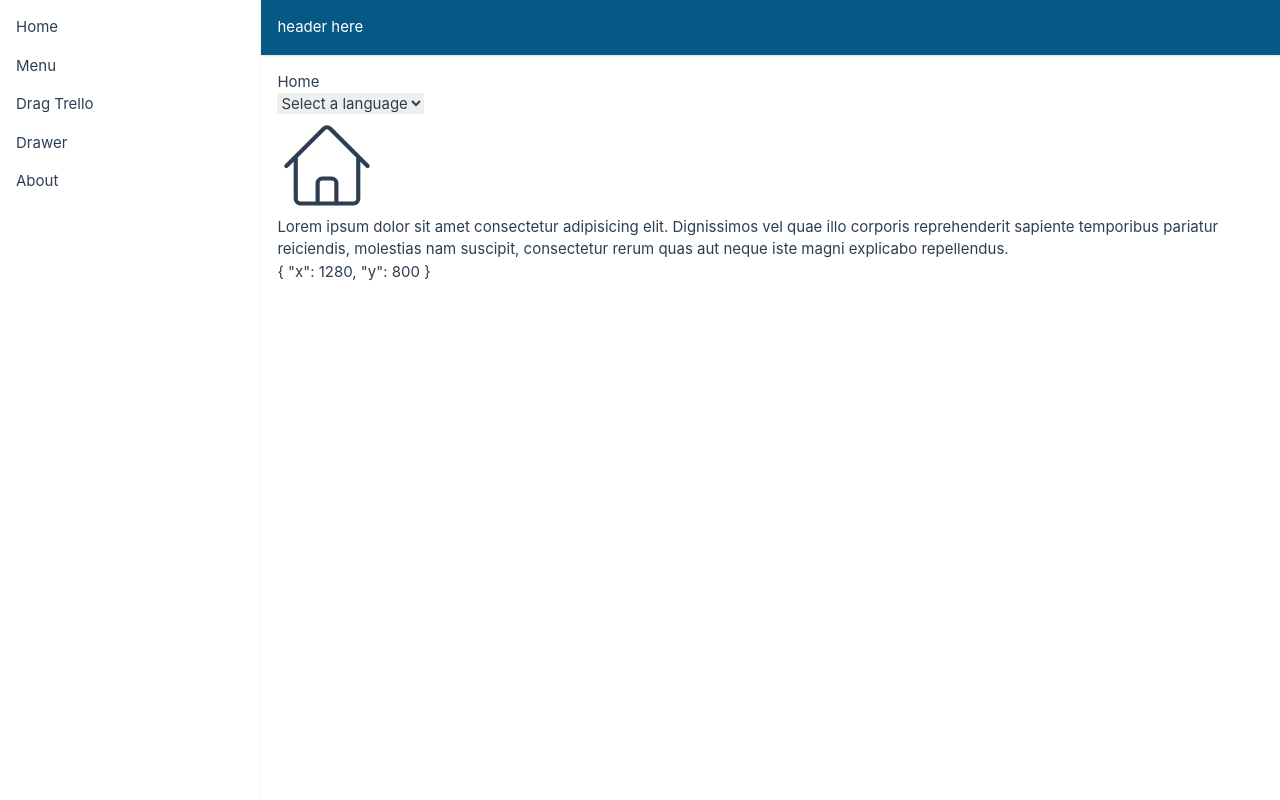
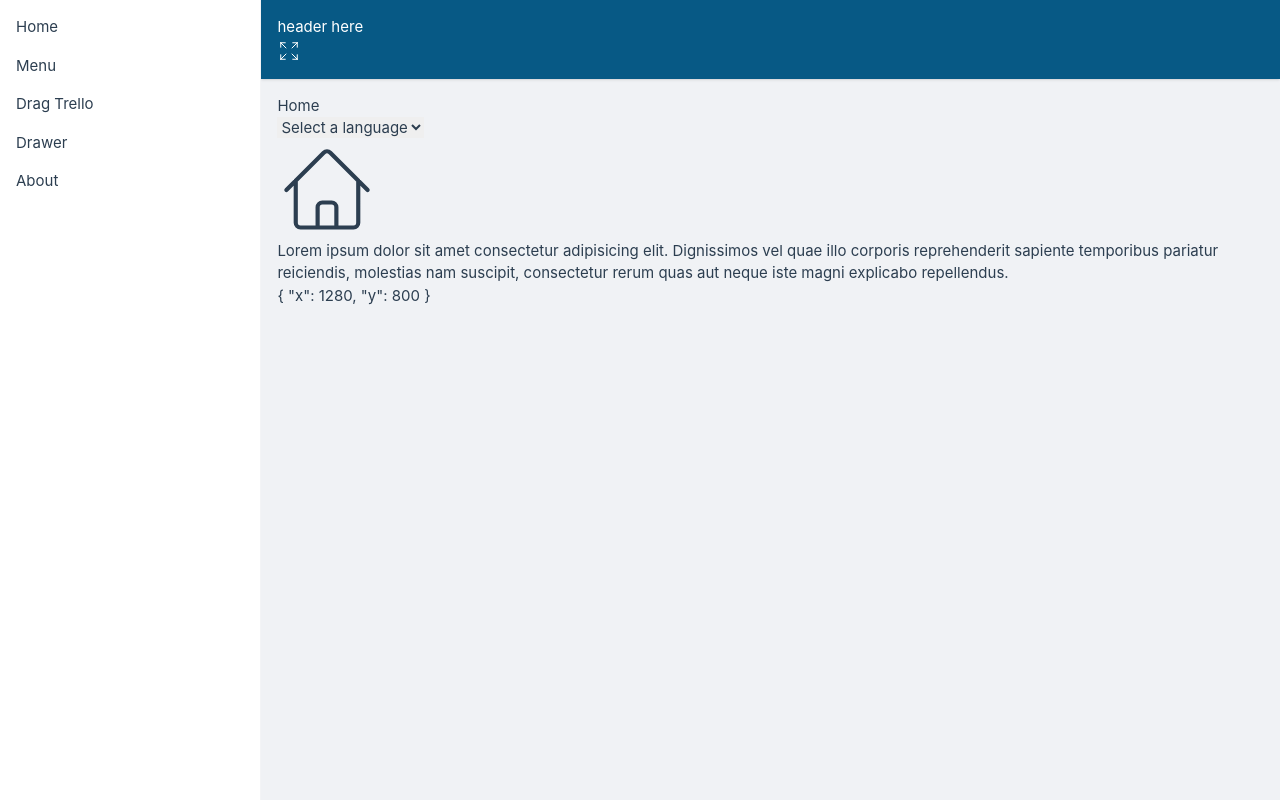
Before and after one commit to brey-soeng/vue-project-component, a Vue app: page /en in a window 1280 px wide. Built offline with nearby package versions, Linux system fonts and the light colour scheme.

Commit message:
fullscreen component

```diff
--- a/package.json
+++ b/package.json
@@ -31,6 +31,7 @@
     "postcss": "^8.4.21",
     "postcss-nesting": "^11.2.2",
     "prettier": "^2.8.4",
+    "screenfull": "^6.0.2",
     "tailwindcss": "^3.3.1",
     "vee-validate": "^4.8.4",
     "vite": "^4.1.4",
--- /dev/null
+++ b/src/components/ScreenFull.vue
@@ -0,0 +1,48 @@
+<template>
+  <div>
+    <svg-icon
+      class="cursor-pointer"
+      :name="isFullscreen ? 'Pointin' : 'Pointout'"
+      @click="handleToggle"
+    />
+  </div>
+</template>
+<script setup>
+import { onMounted, onBeforeUnmount, ref } from 'vue'
+import screenfull from 'screenfull'
+const isFullscreen = ref(false)
+
+onMounted(() => {
+  init()
+})
+onBeforeUnmount(() => {
+  destroy()
+})
+
+const handleToggle = () => {
+  if (!screenfull.isEnabled) {
+    // this.$message({
+    //   message: 'you browser can not work',
+    //   type: 'warning'
+    // })
+    return false
+  }
+  isFullscreen.value = !isFullscreen.value
+  screenfull.toggle()
+}
+const change = () => {
+  isFullscreen.value = screenfull.isFullscreen
+}
+
+const init = () => {
+  if (screenfull.isEnabled) {
+    screenfull.on('change', change())
+  }
+}
+
+const destroy = () => {
+  if (screenfull.isEnabled) {
+    screenfull.off('change', change())
+  }
+}
+</script>
--- /dev/null
+++ b/src/icons/PointinIcon.vue
@@ -0,0 +1,16 @@
+<template>
+  <svg
+    xmlns="http://www.w3.org/2000/svg"
+    fill="none"
+    viewBox="0 0 24 24"
+    stroke-width="1.5"
+    stroke="currentColor"
+    class="w-6 h-6"
+  >
+    <path
+      stroke-linecap="round"
+      stroke-linejoin="round"
+      d="M9 9V4.5M9 9H4.5M9 9L3.75 3.75M9 15v4.5M9 15H4.5M9 15l-5.25 5.25M15 9h4.5M15 9V4.5M15 9l5.25-5.25M15 15h4.5M15 15v4.5m0-4.5l5.25 5.25"
+    />
+  </svg>
+</template>
--- /dev/null
+++ b/src/icons/PointoutIcon.vue
@@ -0,0 +1,16 @@
+<template>
+  <svg
+    xmlns="http://www.w3.org/2000/svg"
+    fill="none"
+    viewBox="0 0 24 24"
+    stroke-width="1.5"
+    stroke="currentColor"
+    class="w-6 h-6"
+  >
+    <path
+      stroke-linecap="round"
+      stroke-linejoin="round"
+      d="M3.75 3.75v4.5m0-4.5h4.5m-4.5 0L9 9M3.75 20.25v-4.5m0 4.5h4.5m-4.5 0L9 15M20.25 3.75h-4.5m4.5 0v4.5m0-4.5L15 9m5.25 11.25h-4.5m4.5 0v-4.5m0 4.5L15 15"
+    />
+  </svg>
+</template>
--- a/src/layout/defaultLayout.vue
+++ b/src/layout/defaultLayout.vue
@@ -1,11 +1,11 @@
 <template>
-  <div class="relative">
+  <div class="relative bg-main">
     <!-- <div class="absolute top-0 left-0 w-full bg-dark-300 z-10">hello topbar</div>
     <div class="absolute top-2 left-0 w-full bg-dark-600 py-3 z-10">navbar</div> -->
     <!-- body -->
     <div class="flex justify-start items-start">
       <div
-        class="w-80 py-4 px-4 min-h-screen overflow-y-auto overflow-hidden border-r border-default-100"
+        class="w-80 bg-white py-4 px-4 min-h-screen overflow-y-auto overflow-hidden border-r border-default-100"
       >
         <TheSidebar />
       </div>
@@ -14,7 +14,10 @@
         class="w-full min-h-screen overflow-y-auto relative scrollbar-gatter"
         :style="{ height: 'calc(100vh - 64px)' }"
       >
-        <div class="py-4 px-4 bg-dark-800 text-white sticky top-0 z-10 shadow">header here</div>
+        <div class="py-4 px-4 bg-dark-800 text-white sticky top-0 z-10 shadow">
+          header here
+          <ScreenFull />
+        </div>
         <div class="py-4 px-4">
           <AppMain />
         </div>
--- a/src/views/AboutView.vue
+++ b/src/views/AboutView.vue
@@ -35,7 +35,7 @@
       harum tenetur impedit in quibusdam tempora?
     </p>
 
-    <div class="py-2 px-2 bg-dark-500 text-white w-full" v-sticky.params="{ stickyTop: 100 }">
+    <div class="py-2 px-2 bg-dark-500 text-white w-auto" v-sticky.params="{ stickyTop: 100 }">
       sticky scroll
     </div>
 
--- a/tailwind.config.js
+++ b/tailwind.config.js
@@ -14,7 +14,8 @@ module.exports = {
       neutral: colors.teal,
       warning: colors.orange,
       danger: colors.red,
-      success: colors.green
+      success: colors.green,
+      main: '#f0f2f5'
     },
     extend: {}
   },
```
Also changed, not shown: 1 other file (tests, documents, lock files or other folders).
